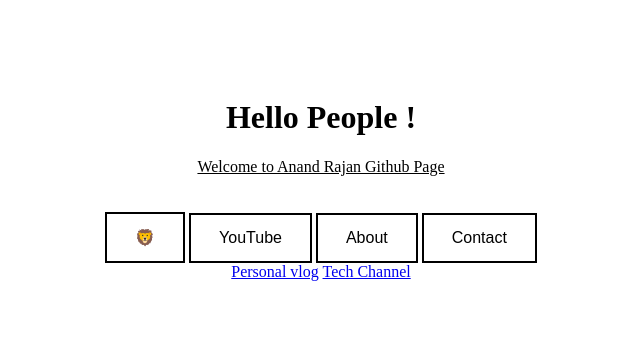
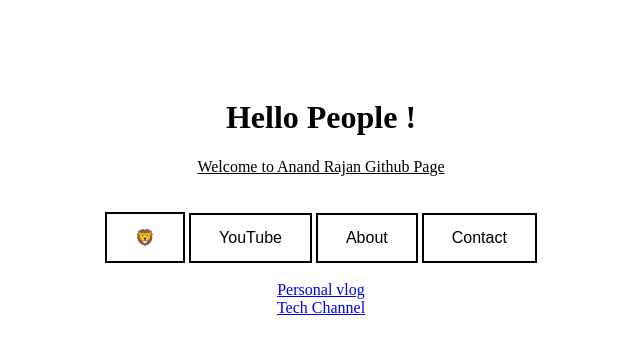
Before and after one commit to ponthiyankalanand/anand, a plain HTML site: page index.html in a window 1280 px wide. Both pictures are taken after a click on the button "YouTube". Shown: the whole page, without its empty margins (319-959 px from the left). Drawn offline with Linux system fonts and the light colour scheme.

Commit message:
Update index.html

```diff
--- a/index.html
+++ b/index.html
@@ -52,9 +52,9 @@
 		<button class="btn success" onclick="myFunction('youtube')">YouTube</button>
 		<button class="btn success" onclick="myFunction('about')">About</button>
 		<button class="btn success" onclick="myFunction('contact')">Contact</button>
-		<br/>
+		<br/><br/>
 		<div id="youtube">
-			<a href="https://www.youtube.com/channel/UCGIza9Rgo1E88g8GcNtAxWw">Personal vlog</a>
+			<a href="https://www.youtube.com/channel/UCGIza9Rgo1E88g8GcNtAxWw">Personal vlog</a><br/>
 			<a href="https://www.youtube.com/channel/UCBKyjygHx5BehddH7rgDmOg">Tech Channel</a>
 
 		</div>	<br/>
```
